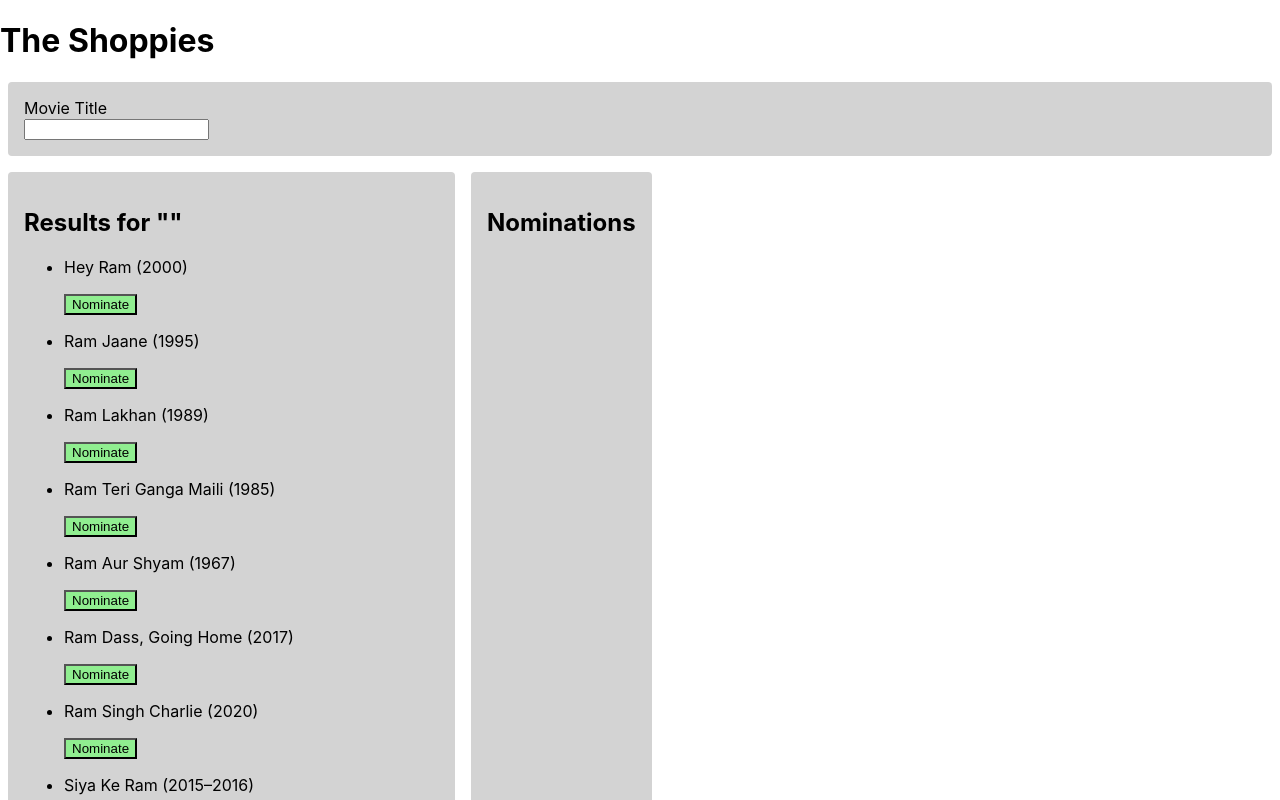
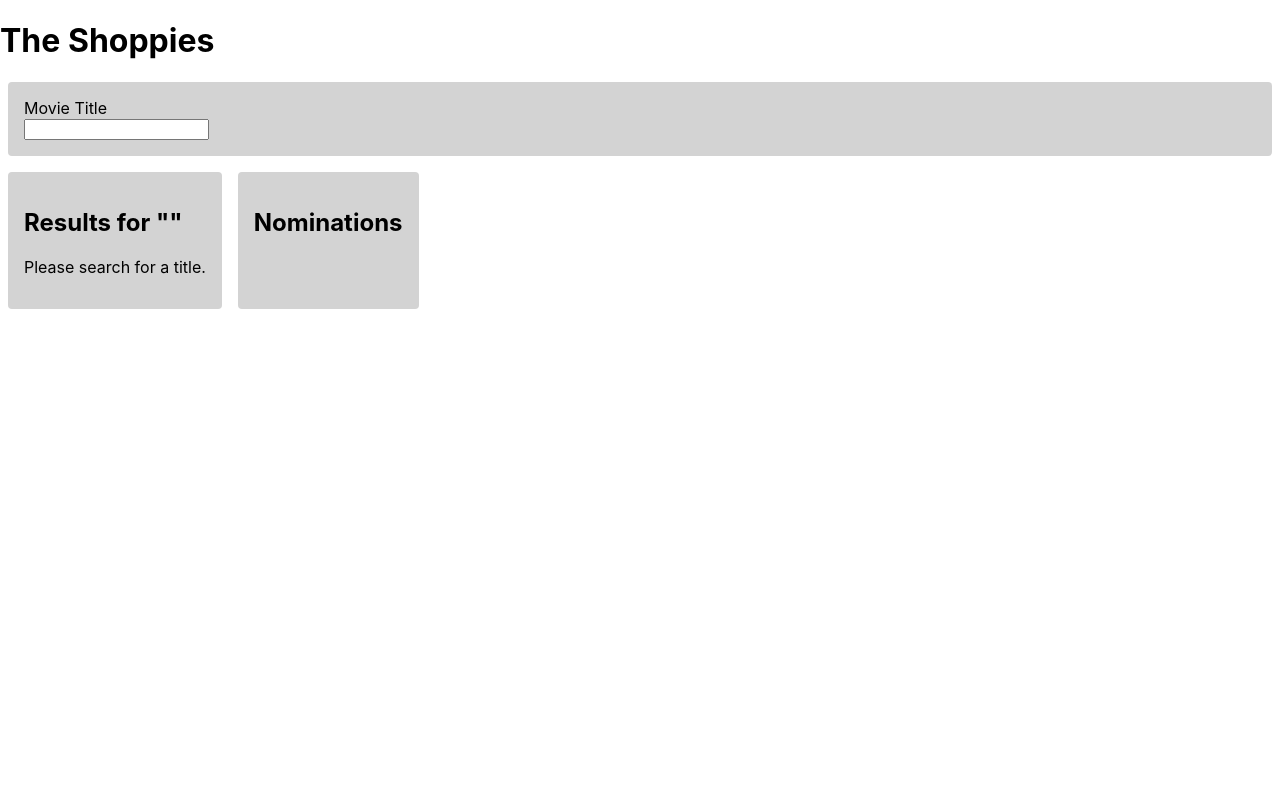
Before and after one commit to haleyglavina/OMDBChallenge, a React (Create React App) app in the folder client/: page / in a window 1280 px wide. Shown: the top 800 px of the page. Built offline with nearby package versions, Linux system fonts and the light colour scheme.

Commit message:
Move data now populating from API based on search input

```diff
--- a/client/src/components/Main/Main.js
+++ b/client/src/components/Main/Main.js
@@ -3,82 +3,12 @@ import './Main.scss';
 import Search from '../Search/Search';
 import Results from '../Results/Results';
 import Nominations from '../Nominations/Nominations';
+import {searchMovies} from '../../data';
 
 function Main() {
   // Declare state
   const [currNoms, setCurrNoms] = useState([]);
-  const [movieLi, setMovieLi] = useState([
-    {
-        "Title": "Hey Ram",
-        "Year": "2000",
-        "imdbID": "tt0222012",
-        "Type": "movie",
-        "Poster": "https://m.media-amazon.com/images/M/MV5BY2U3ZWVmODEtZDRiNy00YmFiLTg5ZjEtNzU2ZmJhYzQzZGQ0XkEyXkFqcGdeQXVyODEzOTQwNTY@._V1_SX300.jpg"
-    },
-    {
-        "Title": "Ram Jaane",
-        "Year": "1995",
-        "imdbID": "tt0114231",
-        "Type": "movie",
-        "Poster": "https://m.media-amazon.com/images/M/MV5BMTc1MDkzODk2Nl5BMl5BanBnXkFtZTcwNjA2ODgzMQ@@._V1_SX300.jpg"
-    },
-    {
-        "Title": "Ram Lakhan",
-        "Year": "1989",
-        "imdbID": "tt0098168",
-        "Type": "movie",
-        "Poster": "https://m.media-amazon.com/images/M/MV5BMjI1MjQ4MzIxNl5BMl5BanBnXkFtZTgwMTEzNzg3NjE@._V1_SX300.jpg"
-    },
-    {
-        "Title": "Ram Teri Ganga Maili",
-        "Year": "1985",
-        "imdbID": "tt0152139",
-        "Type": "movie",
-        "Poster": "https://m.media-amazon.com/images/M/MV5BMjAwNDE4Nzk4NF5BMl5BanBnXkFtZTYwMTUzMjQ5._V1_SX300.jpg"
-    },
-    {
-        "Title": "Ram Aur Shyam",
-        "Year": "1967",
-        "imdbID": "tt0062177",
-        "Type": "movie",
-        "Poster": "https://m.media-amazon.com/images/M/MV5BMjE0OTY1MjI5NV5BMl5BanBnXkFtZTcwMjAyOTQyMQ@@._V1_SX300.jpg"
-    },
-    {
-        "Title": "Ram Dass, Going Home",
-        "Year": "2017",
-        "imdbID": "tt6089564",
-        "Type": "movie",
-        "Poster": "https://m.media-amazon.com/images/M/MV5BMjZiNGIzMTMtNTRkMS00YzQxLWJiMjYtNjhhMmFiYmEwYTdkXkEyXkFqcGdeQXVyNjg4MzQ2OTg@._V1_SX300.jpg"
-    },
-    {
-        "Title": "Ram Singh Charlie",
-        "Year": "2020",
-        "imdbID": "tt12642180",
-        "Type": "movie",
-        "Poster": "https://m.media-amazon.com/images/M/MV5BNmU2ZTBlYmYtMTI3ZS00M2EyLWJjOTItZDU2MjA3ODk3ZTkyXkEyXkFqcGdeQXVyMTIzNTE5MDkz._V1_SX300.jpg"
-    },
-    {
-        "Title": "Siya Ke Ram",
-        "Year": "2015–2016",
-        "imdbID": "tt5700398",
-        "Type": "series",
-        "Poster": "https://m.media-amazon.com/images/M/MV5BNWNmNTg2ZTktYjJlOS00Zjc4LTlmODAtZTY1OWM0ZmUzNjUxXkEyXkFqcGdeQXVyNjgxNTM2NTU@._V1_SX300.jpg"
-    },
-    {
-        "Title": "Ram Balram",
-        "Year": "1980",
-        "imdbID": "tt0081401",
-        "Type": "movie",
-        "Poster": "https://m.media-amazon.com/images/M/MV5BMTY0MTk0MTM3MV5BMl5BanBnXkFtZTcwOTIyNDE0MQ@@._V1_SX300.jpg"
-    },
-    {
-        "Title": "Dying to Know: Ram Dass & Timothy Leary",
-        "Year": "2014",
-        "imdbID": "tt2516424",
-        "Type": "movie",
-        "Poster": "https://m.media-amazon.com/images/M/MV5BMTVlMDZiZTItMDRjZC00MGViLTljNWYtODg2YTNkYjUyMTcxXkEyXkFqcGdeQXVyNTM3MDMyMDQ@._V1_SX300.jpg"
-    }
-  ]);
+  const [movieLi, setMovieLi] = useState(false);
   const [searchInput, setSearchInput] = useState("");
 
   // State handlers
@@ -95,10 +25,9 @@ function Main() {
 
   const handleSearchChange = (input) => {
     setSearchInput(input);
-    setMovieLi(movieLi.filter(movie => {
-      console.log(`Is "${input}" in "${movie.Title}"? ${movie.Title.includes(input)}`)
-      return movie.Title.toLowerCase().includes(input)
-    }));
+
+    searchMovies(input)
+      .then(res => setMovieLi(res));
   }
 
 
--- a/client/src/components/Main/Main.scss
+++ b/client/src/components/Main/Main.scss
@@ -8,6 +8,10 @@
     border-radius: 4px;
     padding: 1rem;
     margin: 0.5rem;
+
+    &--noms {
+
+    }
   }
 
   &__title {
--- a/client/src/components/Nominations/Nominations.js
+++ b/client/src/components/Nominations/Nominations.js
@@ -5,7 +5,7 @@ import {v4 as uuid} from 'uuid';
 
 function Nominations({currNoms, removeNomination}) {
   return (
-    <div className="section__container">
+    <div className="section__container section__container--noms">
       <h2 className="section__title">Nominations</h2>
       <ul className="noms__ul">
         {currNoms.map(movie =>
--- a/client/src/components/Results/Results.js
+++ b/client/src/components/Results/Results.js
@@ -7,6 +7,16 @@ function Results({searchInput, currNoms, addNomination, movieLi, setMovieLi}) {
 
   //setMovieLi(searchInput ? movieLi.filter(movie => movie.Title.includes(searchInput)) : []);
   //console.log("movieLi:", movieLi);
+  if (!movieLi) {
+    return (
+      <div className="section__container">
+      <h2 className="section__title">{`Results for "${searchInput}"`}</h2>
+      <p className="section__caption">Please search for a title.</p>
+    </div>
+    )
+  }
+
+
   return (
     <div className="section__container">
       <h2 className="section__title">{`Results for "${searchInput}"`}</h2>
--- /dev/null
+++ b/client/src/data.js
@@ -0,0 +1,14 @@
+import axios from 'axios';
+
+const BASIC_URL = 'http://www.omdbapi.com/';
+const API_KEY = 'apikey=1d5f927d';
+
+// Get movies using search input
+export const searchMovies = (searchInput) => {
+    return axios.get(`${BASIC_URL}?s=${searchInput}&${API_KEY}`)
+        .then(res => {
+            console.log("res", res)
+            return res.data.Response ? res.data.Search : false
+        })
+        .catch(err => console.log("Search for movies error:", err));
+}
```
